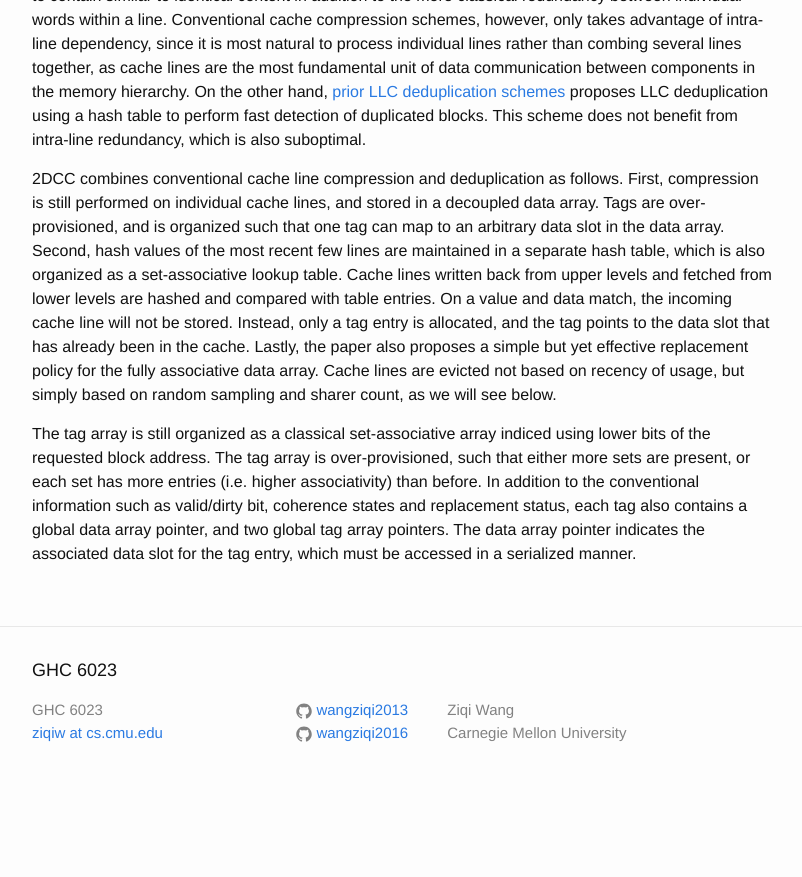
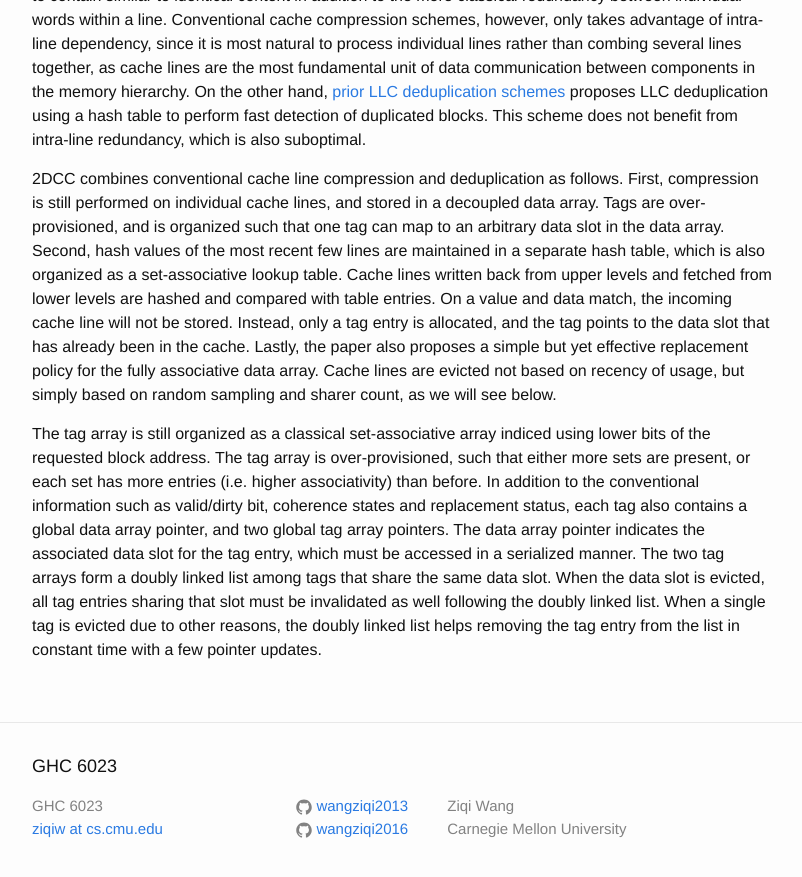
Before and after one commit to wangziqi2013/wangziqi2013.github.io, a Jekyll site: the page built from _posts/2020-07-22-2dcc.markdown, in a window 1280 px wide and 900 px high, scrolled down 580 px. Shown: the top 877 px of the window, without its empty margins (238-1040 px from the left). Built offline with Jekyll 4.4.1, drawn with Linux system fonts in a browser that asks for light colours; before the commit the page ends 1384 px from its top, so only the background shows below that.

Commit message:
Finish tag array

```diff
--- a/_posts/2020-07-22-2dcc.markdown
+++ b/_posts/2020-07-22-2dcc.markdown
@@ -38,4 +38,7 @@ address. The tag array is over-provisioned, such that either more sets are prese
 (i.e. higher associativity) than before. In addition to the conventional information such as valid/dirty bit, coherence
 states and replacement status, each tag also contains a global data array pointer, and two global tag array pointers.
 The data array pointer indicates the associated data slot for the tag entry, which must be accessed in a serialized
-manner.
+manner. The two tag arrays form a doubly linked list among tags that share the same data slot. When the data slot is
+evicted, all tag entries sharing that slot must be invalidated as well following the doubly linked list. When a
+single tag is evicted due to other reasons, the doubly linked list helps removing the tag entry from the list in constant
+time with a few pointer updates.
```
